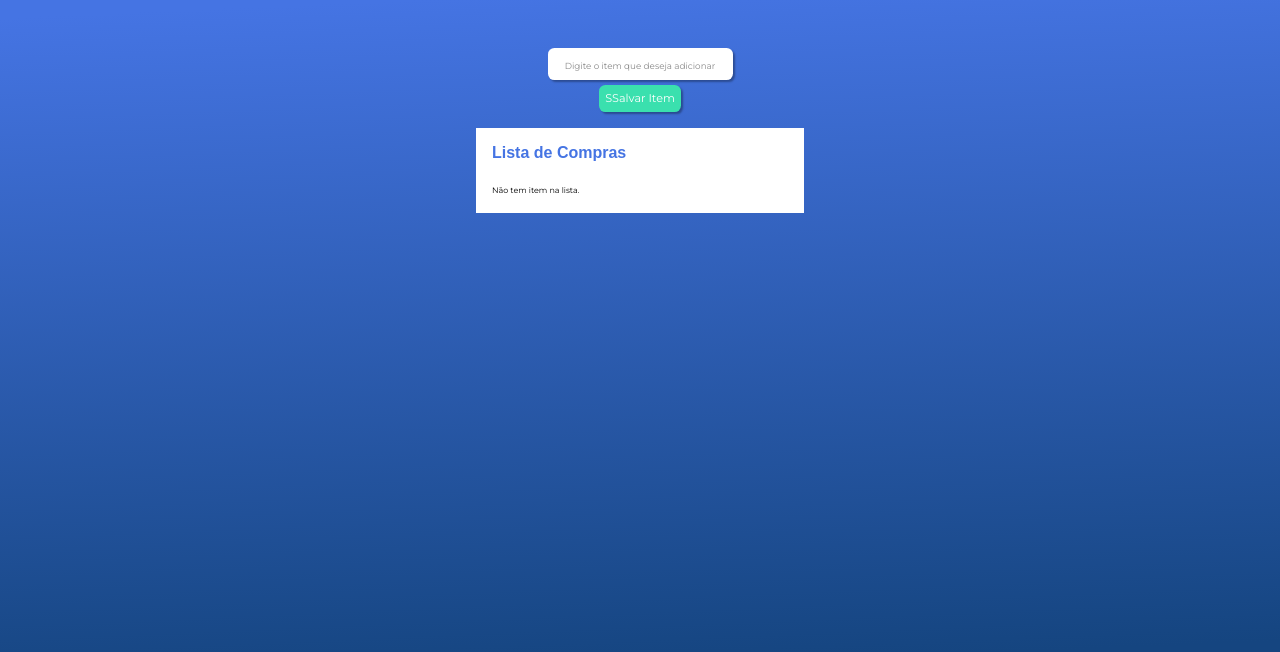
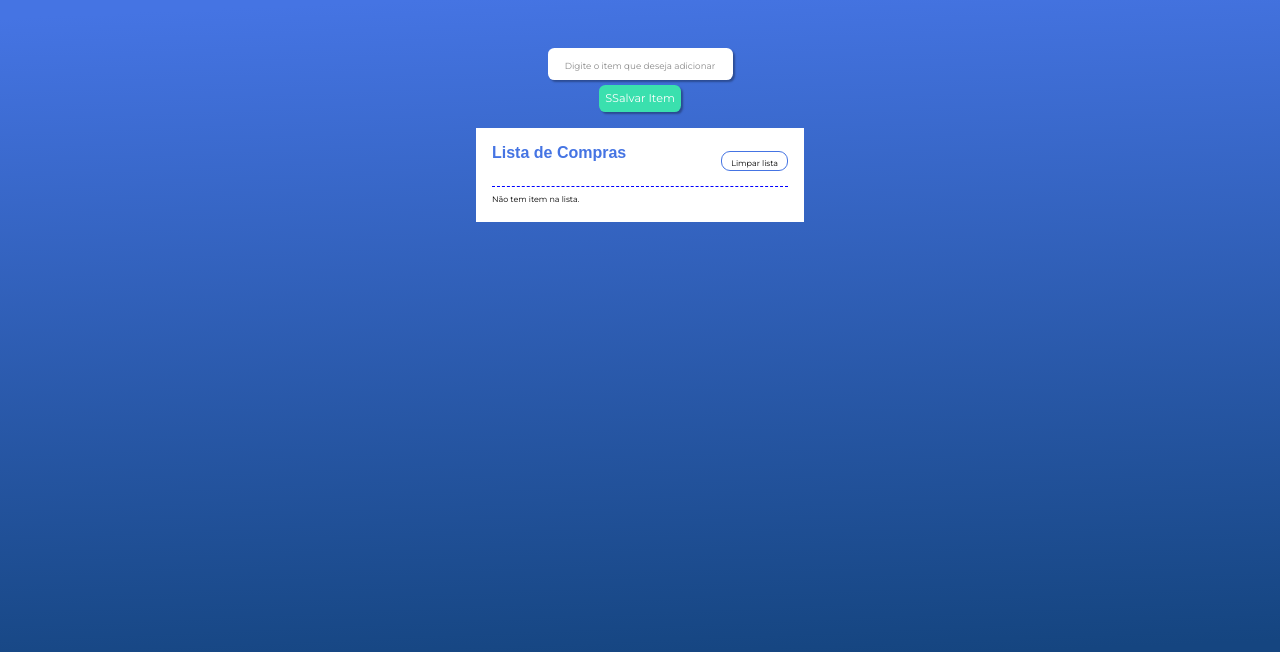
Before and after one commit to brdoliveira/ciclo-de-vida-alura, an Angular app: page / in a window 1280 px wide. Shown: the top 652 px of the page. Built offline with nearby package versions, Linux system fonts and the light colour scheme; a web font is replaced by a local one.

Commit message:
FEAT(app): Criando header e adicionando event para deletar item

```diff
--- a/src/app/app.component.html
+++ b/src/app/app.component.html
@@ -3,10 +3,19 @@
   </input-item>
   <div class="container">
     <div class="lista">
-      <h4 class="title-list">Lista de Compras</h4>
+      <div class="header-lista">
+        <h4 class="title-list">Lista de Compras</h4>
+        <button class="btn-header" (click)="limparLista()">
+          <small>Limpar lista</small>
+        </button>
+      </div>
       <div *ngIf="listaDeCompra.length !== 0; else naoTemItem">
         <div *ngFor="let item of listaDeCompra">
-          <item [dadosItem]="item" (emitindoItemParaEditar)="editarItem($event)"></item>
+          <item
+            [dadosItem]="item"
+            (emitindoItemParaEditar)="editarItem($event)"
+            (emitindoIdParaDeletar)="deletarItem($event)"
+          ></item>
         </div>
       </div>
       <ng-template #naoTemItem>
```
